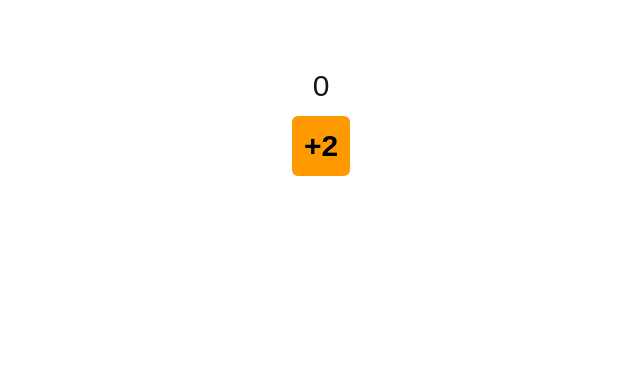
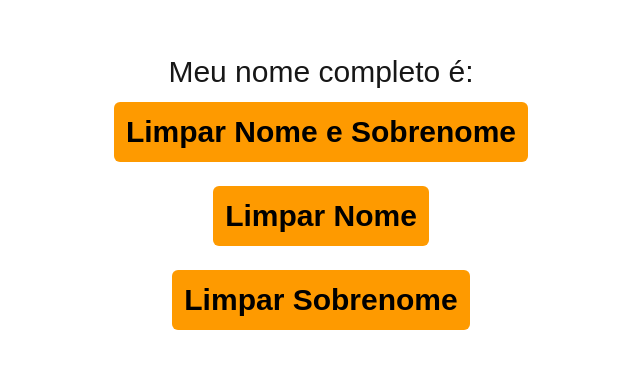
Before and after one commit to Wiillboss/react, a Next.js app in the folder react_primeiro_projeto/: page /estados_eventos in a window 1280 px wide. Shown: the part 272-640 px from the top of the page, without its empty margins (319-959 px from the left). Built offline with nearby package versions, Linux system fonts and the light colour scheme.

Commit message:
atualizando objetos states

```diff
--- a/react_primeiro_projeto/app/estados_eventos/page.tsx
+++ b/react_primeiro_projeto/app/estados_eventos/page.tsx
@@ -2,6 +2,7 @@
 
 import { useState } from "react";
 import { Custom_Button } from "../components/Custom_Button";
+import { Person_2 } from "../types/Person_2";
 
 const Page_estados_eventos_click = () => {
     function handleClick() {
@@ -201,10 +202,81 @@ const Page_States_Mudando_Tempo = () => {
 
 }
 
+const Page_atualizando_objetos_states = () => {
+
+    const [fullName, setFullName] = useState<Person_2>({
+        firstName: "",
+        lastName: ""
+    });
+
+    const handle_Clear_button_FullName = () => {
+        setFullName({
+            firstName: "",
+            lastName: ""
+        });
+    }
+
+    const handle_Clear_button_FirstName = () => {
+        setFullName({
+            ...fullName,
+            firstName: ""
+        });
+    }
+
+    const handle_Clear_button_LastName = () => {
+        setFullName({
+            ...fullName,
+            lastName: ""
+        });
+    }
+
+
+    //abaixo temos um exemplo de como atualizar um objeto no estado do React, onde o estado é um objeto com as propriedades firstName e lastName, e a função setFullName é usada para atualizar o estado, e quando o usuário digita algo no campo de texto, a função onChange é chamada, e o estado é atualizado com o valor digitado pelo usuário, e o valor do estado é mostrado em tempo real abaixo dos campos de texto.
+
+    //value está recebendo o valor do estado fullName.firstName, e quando o usuário digita algo no campo de texto, a função onChange é chamada, e o estado é atualizado com o valor digitado pelo usuário, usando a sintaxe de spread operator para manter as outras propriedades do estado inalteradas, e o valor do estado é mostrado em tempo real abaixo dos campos de texto.
+
+    //o onChange do segundo campo de texto está atualizando a propriedade lastName do estado fullName, usando a mesma sintaxe de spread operator para manter as outras propriedades do estado inalteradas, e o valor do estado é mostrado em tempo real abaixo dos campos de texto.
+    return (
+        <div className="w-screen h-screen flex flex-col justify-center items-center text-3xl">
+            <input
+                type="text"
+                placeholder="Nome"
+                className="border border-white p-3 text-2xl text-white rouded-md mb-3"
+                value={fullName.firstName}
+                onChange={(e) => setFullName({ ...fullName, firstName: e.target.value })}
+            />
+            <input
+                type="text"
+                placeholder="Sobrenome"
+                className="border border-white p-3 text-2xl text-white rouded-md mb-3"
+                value={fullName.lastName}
+                onChange={(e) => setFullName({ ...fullName, lastName: e.target.value })}
+            />
+            <p>Meu nome completo é: </p>
+            <p>{fullName.firstName} {fullName.lastName}</p>
+
+            <button onClick={handle_Clear_button_FullName}
+                className="bg-amber-500 text-black font-bold rounded-md hover:bg-amber-700 p-3 m-3">
+                Limpar Nome e Sobrenome
+            </button>
+            <button onClick={handle_Clear_button_FirstName}
+                className="bg-amber-500 text-black font-bold rounded-md hover:bg-amber-700 p-3 m-3">
+                Limpar Nome
+            </button>
+            <button onClick={handle_Clear_button_LastName}
+                className="bg-amber-500 text-black font-bold rounded-md hover:bg-amber-700 p-3 m-3">
+                Limpar Sobrenome
+            </button>
+        </div>
+    );
+}
+
+
 //export default Page_estados_eventos_click;
 //export default Page_avisar;
 //export default Page_Botao_Customizado;
 //export default Page_formulario;
 //export default Page_State;
 //export default Page_Manipulando_campo_texto;
-export default Page_States_Mudando_Tempo;
+//export default Page_States_Mudando_Tempo;
+export default Page_atualizando_objetos_states;
--- /dev/null
+++ b/react_primeiro_projeto/app/types/Person_2.ts
@@ -0,0 +1,4 @@
+export type Person_2 = {
+    firstName: string;
+    lastName: string;
+};
```
